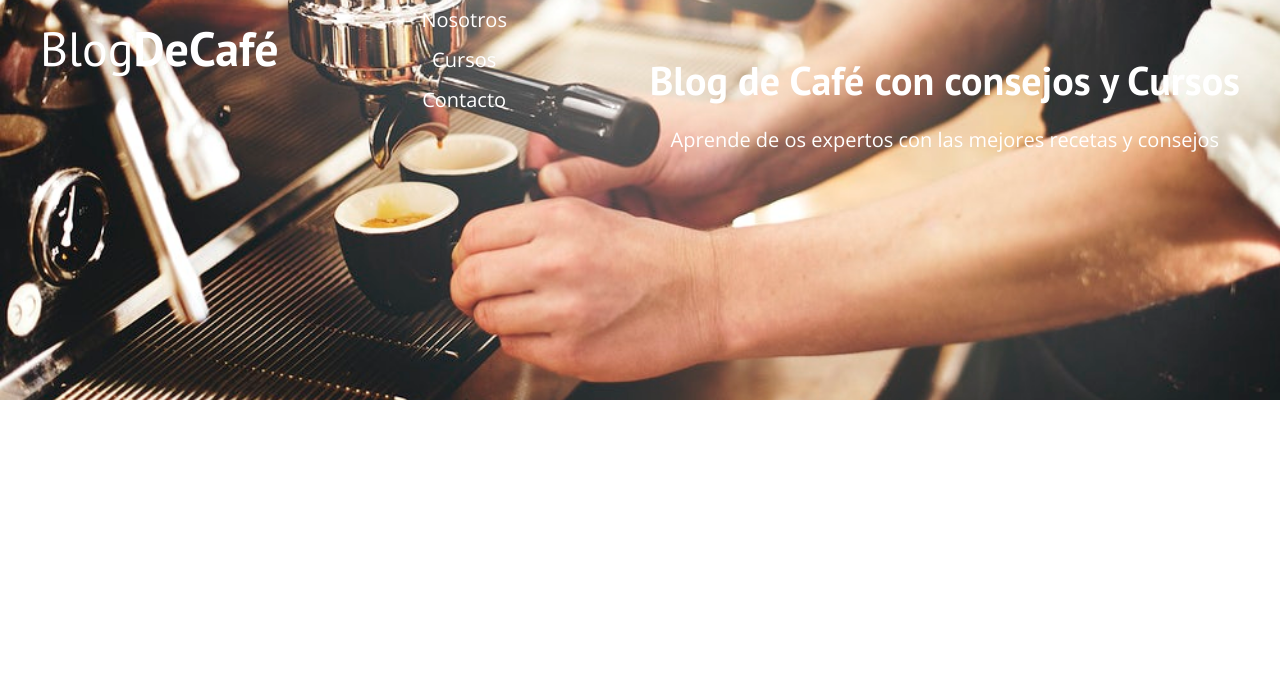
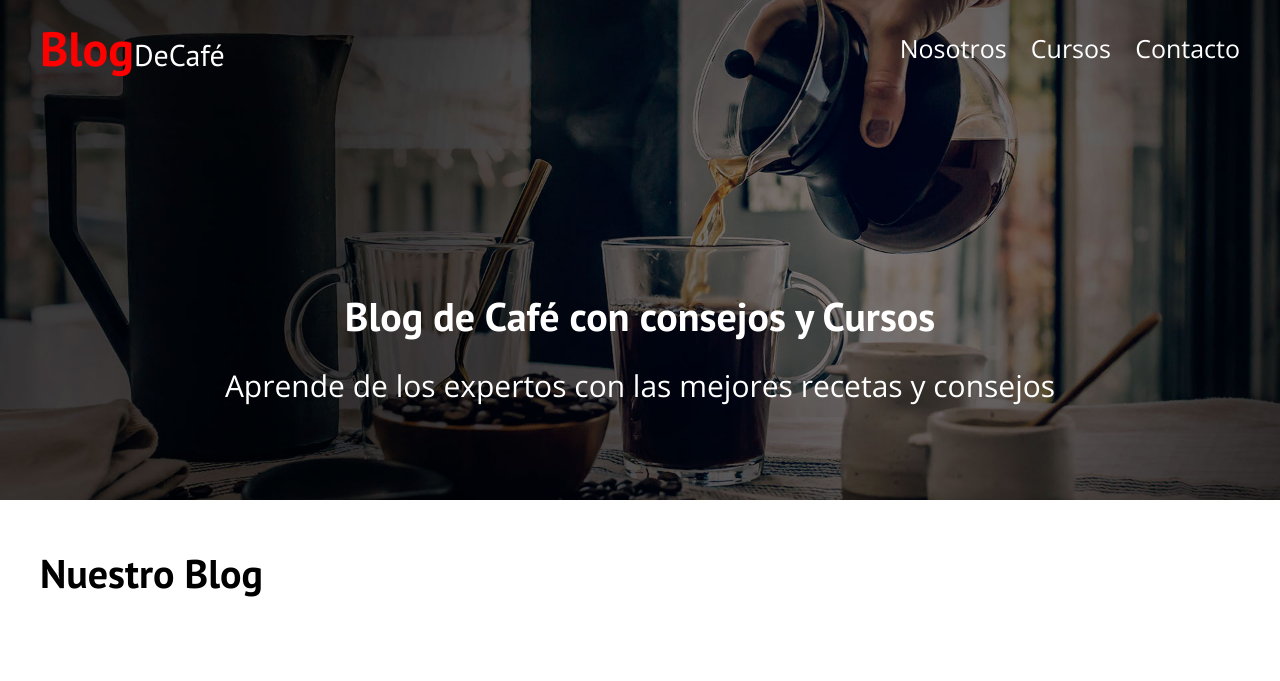
Before and after one commit to Abel075/blog, a plain HTML site: page index.html in a window 1280 px wide. Drawn offline with nearby package versions, Linux system fonts and the light colour scheme.

Commit message:
terminado el header

```diff
--- a/css/styles.css
+++ b/css/styles.css
@@ -56,36 +56,40 @@ img {
 
 
 /** Header **/
-@media(min-width:768px) {
+@media (min-width:768px) {
   .barra {
     display: flex;
     justify-content: space-between;
+    align-items: center;
+
   }
-}
-@media (min-width: ) {
 
 }
 
+
 .site-header {
-  background-image: url(../img/banner.jpg.jpg);
+  background-image: url(../img/banner.jpg);
   background-repeat: no-repeat;
   background-position: center center;
   background-size: cover;
-  height: 40rem;
+  height: 50rem;
 }
 
 
 .site-header a {
-  color: #ffffff;
+  color: #fbfafa;
   text-decoration: none;
 }
 .site-header h1 {
   text-align: center;
-  font-weight: 400;
+  font-weight: 700;
+  color: red;
 }
 
 .site-header h1 span {
-  font-weight: 700;
+  font-weight: 400;
+  font-size: 3rem;
+  color: #ffffff;
 
 }
 
@@ -94,16 +98,35 @@ img {
 .navegacion a {
   text-align: center;
   display: block;
-  font-size: 2rem;
+  font-size: 2.5rem;
+  color:#ffffff;
 }
+@media (min-width: 768px) {
+  .navegacion a {
+    display: inline;
+    margin-right: 2rem;
+  }
+  .navegacion a:last-of-type {
+    margin:0;
+  }
+}
+
 
 /** Texto  Header **/
 
 .texto-header {
-  color: #ffffff;
-  text-align: center;
-  margin-top: 4rem;
+  color:white;
+  text-align:center;
+  margin-top: 2rem;
 }
 .texto-header p {
   font-size: 2rem;
 }
+@media (min-width:768px) {
+  .texto-header {
+    margin-top: 18rem;
+  }
+  .texto-header p {
+    font-size: 3rem;
+  }
+}
--- a/index.html
+++ b/index.html
@@ -23,24 +23,47 @@
                     <a href="cursos.html">Cursos</a>
                     <a href="contacto.html">Contacto</a>
                 </nav>
-
-                <div class="texto-header">
-                    <h2 class="no-margin">Blog de Café con consejos y Cursos</h2>
-                    <p class="no-margin">Aprende de os expertos con las mejores recetas y consejos</p>
-                </div>
             </div>
-
+            <div class="texto-header">
+                <h2 class="no-margin">Blog de Café con consejos y Cursos</h2>
+                <p class="no-margin">Aprende de los expertos con las mejores recetas y consejos</p>
+            </div>
 
         </div>
 
     </header>
 
-    <main>
+
+    <div class="contenido-principal contenedor"> <!--Flex para main y aside-->
+
+        <main class="blog">
+            <h2>Nuestro Blog</h2>
+            <article class="entrada-blog">
+                <div class="imagen"><!--div para imagen flexbox-->
+                    <img src="" alt="">
+                </div>
+
+            </article>
+
+
+        </main>
+
+
+
+        <aside class="cursos">
+
+
+
+        </aside>
+
+    </div>
 
 
 
 
-    </main>
+
+
+
 
     <footer>
 
```
Also changed, not shown: img/banner.jpg (added), img/banner.jpg.jpg (deleted), img/blog1.jpg (added), img/blog2.jpg (added), img/blog3.jpg (added), img/contacto.jpg (added), img/curso1.jpg (added), img/curso2.jpg (added), img/curso3.jpg (added), img/nosotros.jpg (added).
